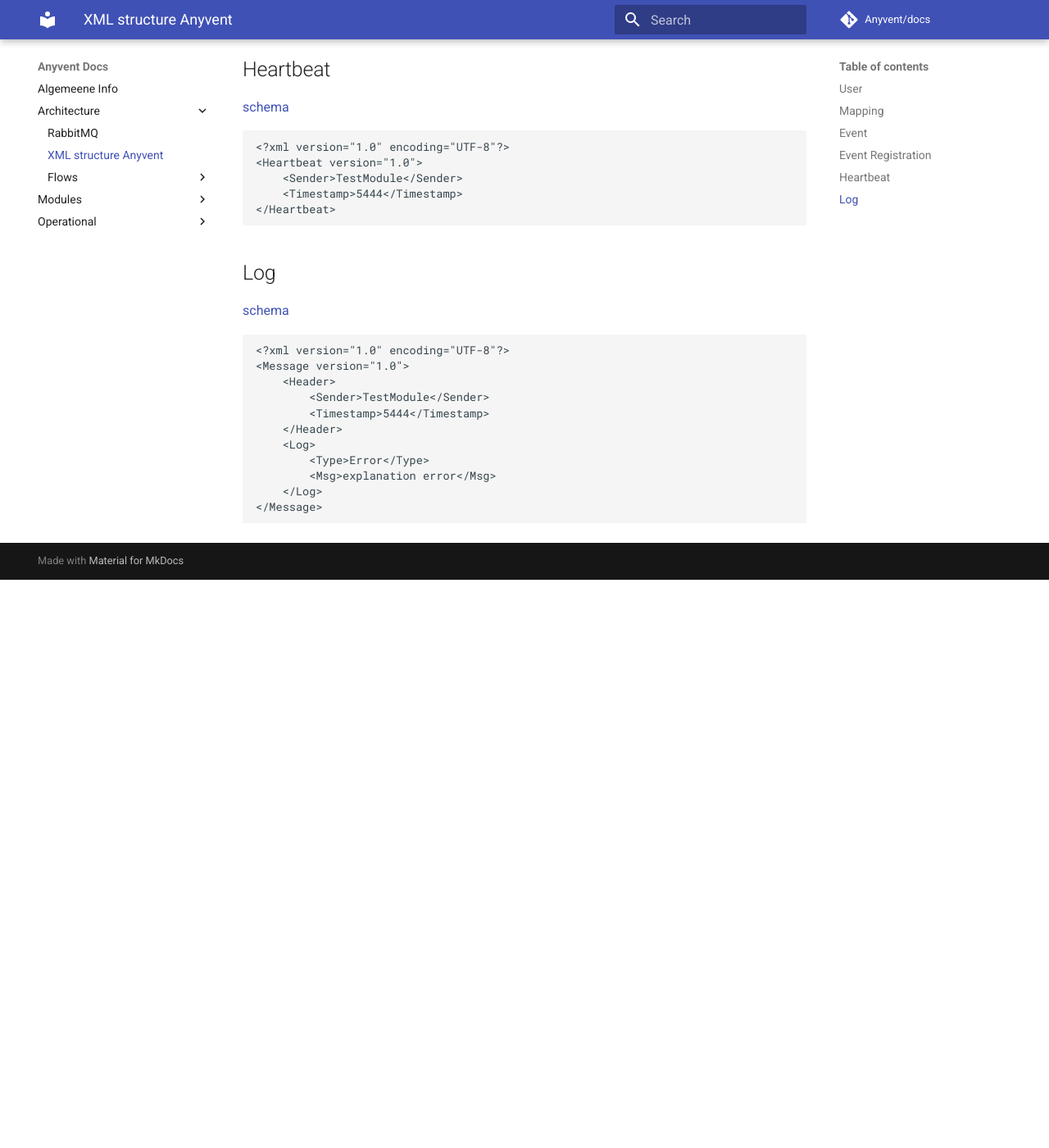
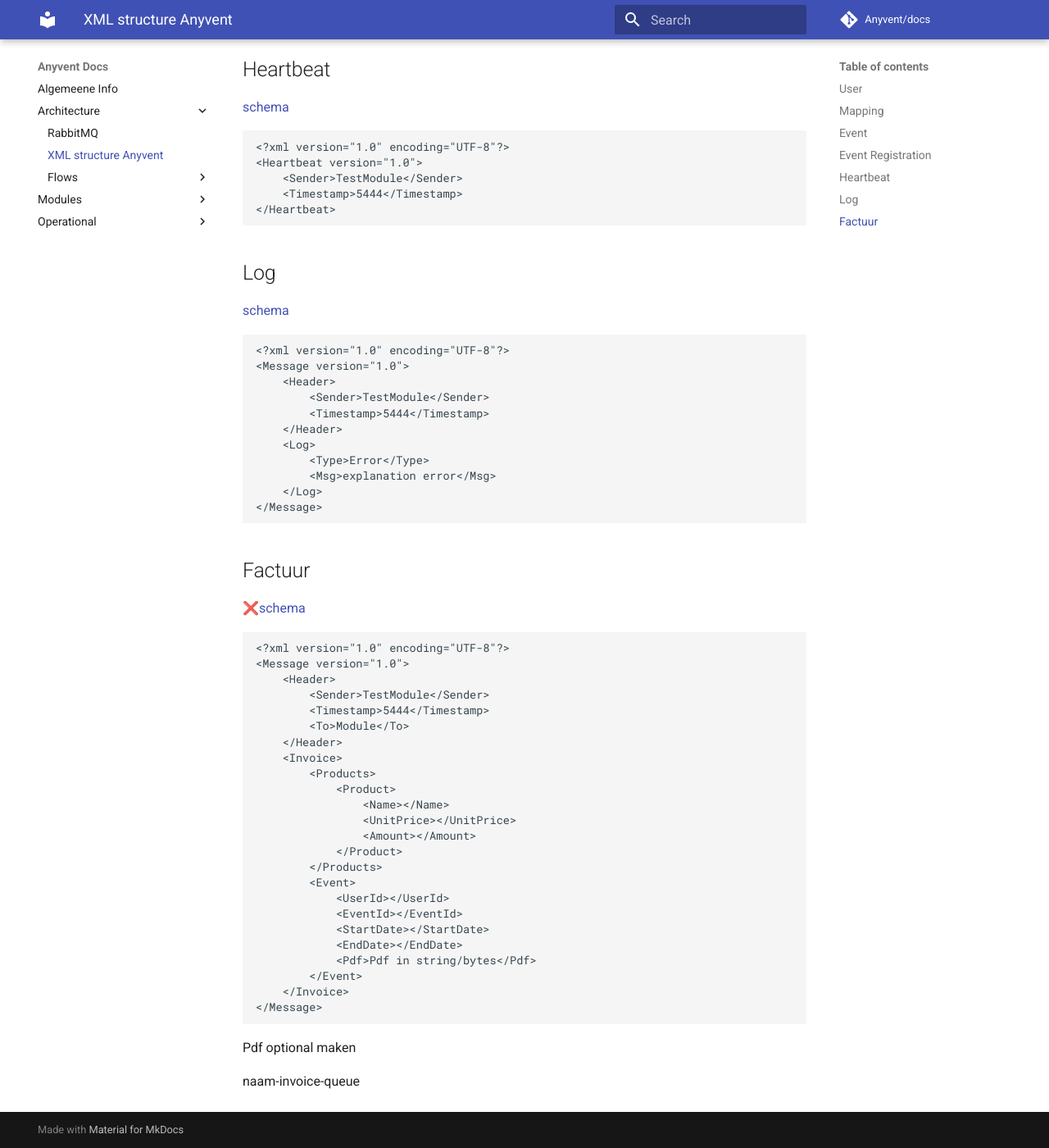
Before and after one commit to seppeconinx/docs, an MkDocs documentation site: the page built from docs/architecture/XML.md, in a window 1280 px wide and 1400 px high, scrolled down 2281 px. Shown: the whole window at 82% size. Built offline with MkDocs 1.6.1 and Material for MkDocs 9.7.7, drawn with Linux system fonts in a browser that asks for light colours; comment, search, counter and statistics services are not loaded; before the commit the page ends 2988 px from its top, so only the background shows below that.

Commit message:
Feat: invoice XML created

````diff
--- a/docs/architecture/XML.md
+++ b/docs/architecture/XML.md
@@ -122,3 +122,35 @@ Type can be `Register` or `Unregister`
 	</Log>
 </Message>
 ```
+
+## Factuur
+❌[schema]()
+```xml
+<?xml version="1.0" encoding="UTF-8"?>
+<Message version="1.0">
+	<Header>
+		<Sender>TestModule</Sender>
+		<Timestamp>5444</Timestamp>
+		<To>Module</To>
+	</Header>
+	<Invoice>
+		<Products>
+			<Product>
+				<Name></Name>
+				<UnitPrice></UnitPrice>
+				<Amount></Amount>
+			</Product>
+		</Products>
+		<Event>
+			<UserId></UserId>
+			<EventId></EventId>
+			<StartDate></StartDate>
+			<EndDate></EndDate>
+			<Pdf>Pdf in string/bytes</Pdf>
+		</Event>
+	</Invoice>
+</Message>
+```
+Pdf optional maken
+
+naam-invoice-queue
````
